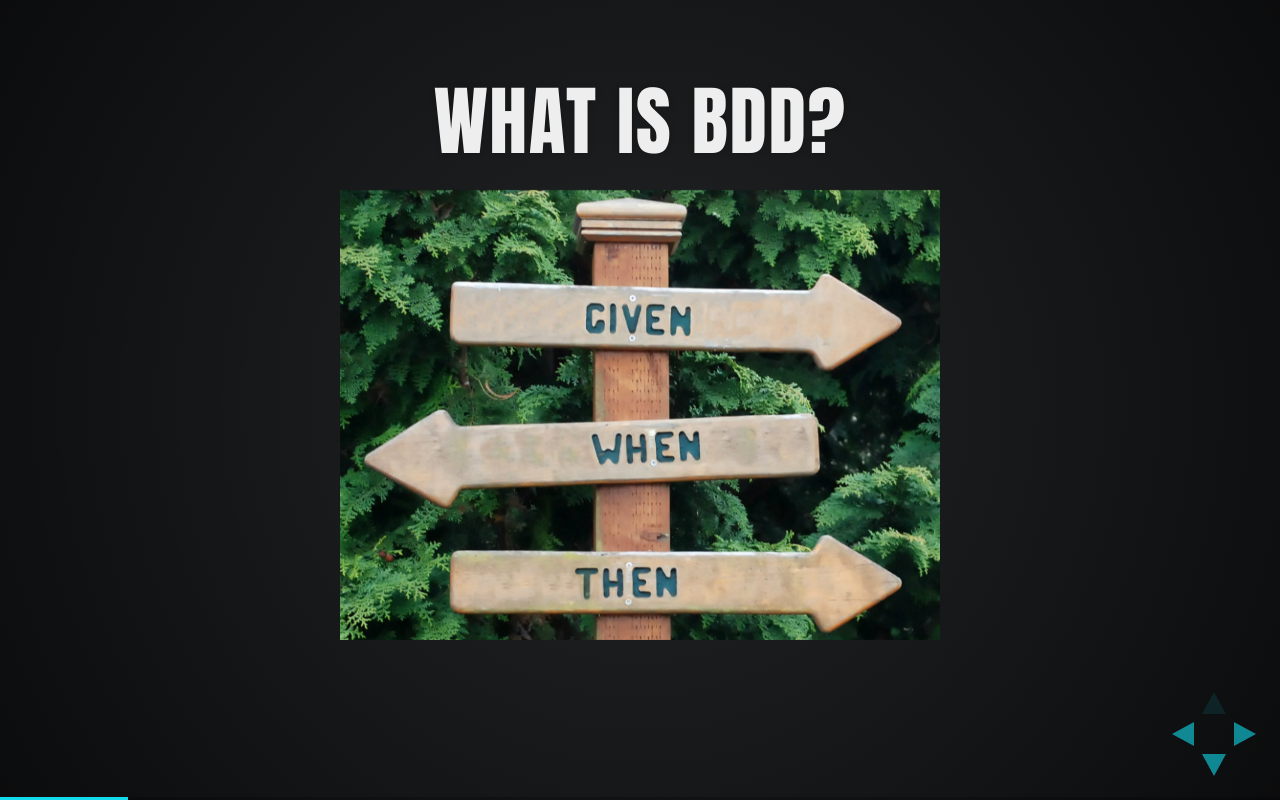
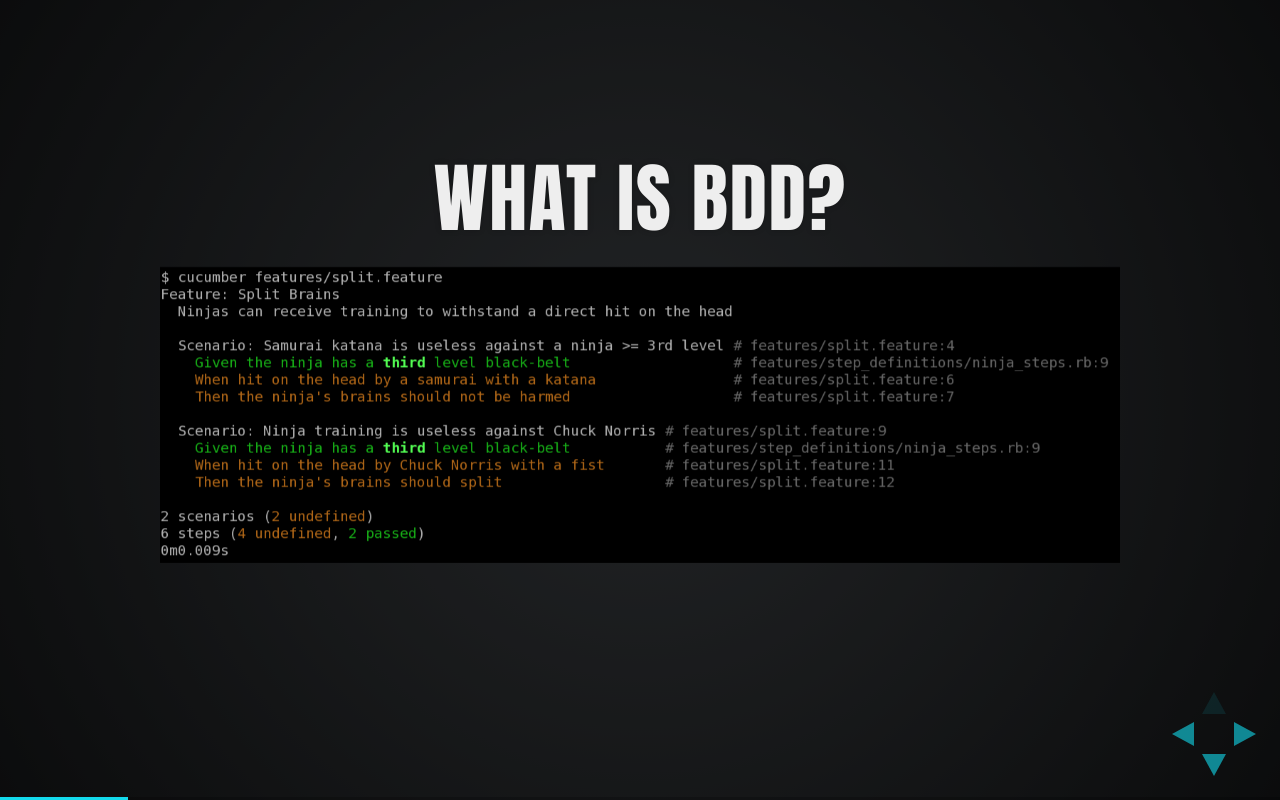
Before and after one commit to ramonasuciu/howto_bdd, a website: page index.html in a window 1280 px wide. Both pictures are taken after a click on the element 1251 px from the left and 734 px from the top of the page. Drawn offline with nearby package versions, Linux system fonts and the light colour scheme; files that its build step writes are made by us from their sources; a web font is replaced by a local one.

Commit message:
modified index

```diff
--- a/index.html
+++ b/index.html
@@ -75,7 +75,7 @@
                     <section data-state="blackout">
                         <h2>What is BDD?</h2>
                         <p>
-                            <img class="noborder" width="600" src="images/bdd.jpg">
+                            <img class="noborder" width="1000" src="images/split_ruby.png">
                         </p>
                     </section>
 
```
Also changed, not shown: images/bdd.jpg (deleted), images/split_ruby.png (added).
